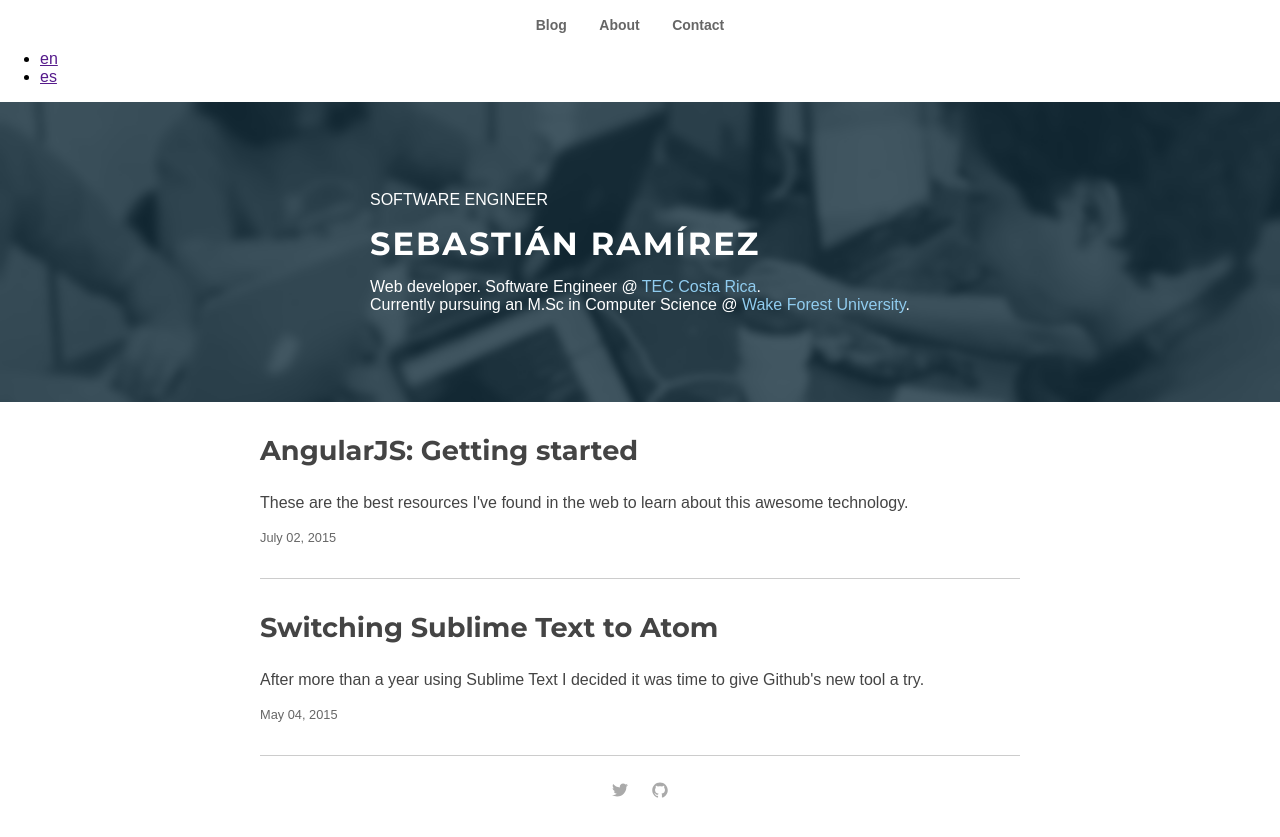
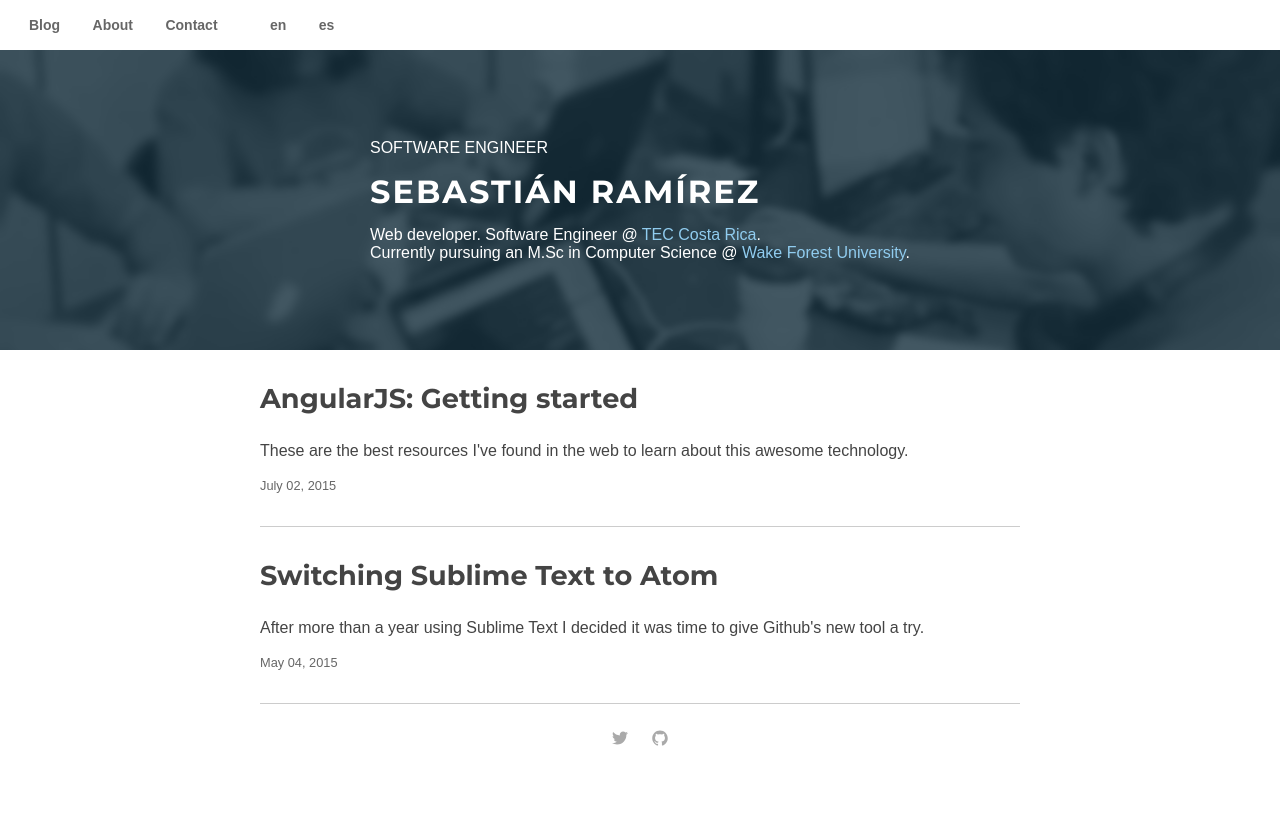
Before and after one commit to s-ramirez/s-ramirez.github.io, a Jekyll site: the page built from index.html, in a window 1280 px wide. Shown: the top 837 px of the page. Built offline with Jekyll 4.4.1, drawn with Linux system fonts in a browser that asks for light colours; the list of posts is cut into pages by our own code.

Commit message:
styling languages list

```diff
--- a/css/styles.scss
+++ b/css/styles.scss
@@ -22,8 +22,11 @@ header {
   width: 100%;
 }
 
-.nav {
-  text-align: center;
+.header-container {
+    margin: 0 15px;
+
+    .nav, .langs {
+      display: inline-block;
       padding: 0px 20px 0 0px;
 
       li{
@@ -38,7 +41,7 @@ header {
         }
       }
     }
-
+}
 .cover {
   height: 300px;
   background-size: cover;
```
Lines whose indentation alone changed are shown as unchanged.
